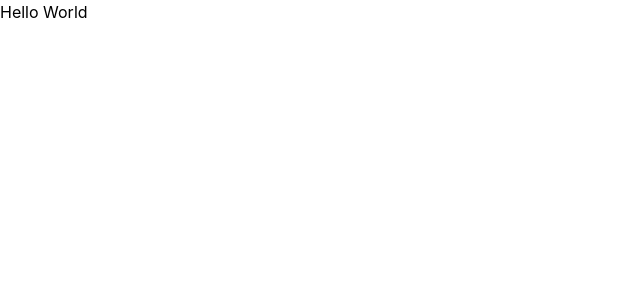
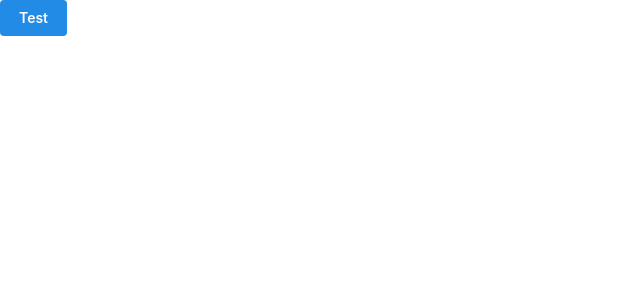
Before and after one commit to viettbq2002/Taskify-Web, a React (Vite) app: page / in a window 1280 px wide. Shown: the top 300 px of the page, without its empty margins (0-640 px from the left). Built offline with nearby package versions, Linux system fonts and the light colour scheme.

Commit message:
initial project

```diff
--- a/package.json
+++ b/package.json
@@ -15,6 +15,7 @@
     "@nivo/bar": "^0.87.0",
     "@nivo/core": "^0.87.0",
     "@nivo/pie": "^0.87.0",
+    "@tanstack/react-query": "^5.52.1",
     "react": "^18.3.1",
     "react-dom": "^18.3.1"
   },
--- a/src/App.tsx
+++ b/src/App.tsx
@@ -1,5 +1,8 @@
+import { Button } from "@mantine/core";
 import "@mantine/core/styles.css";
 
 export default function App() {
-  return <div>Hello World</div>;
+  return <div>
+    <Button >Test</Button>
+  </div>;
 }
--- a/src/main.tsx
+++ b/src/main.tsx
@@ -1,14 +1,25 @@
+import { theme } from "./theme";
 import "@mantine/core/styles.css";
 import { MantineProvider } from "@mantine/core";
-import { theme } from "./theme";
+import { QueryClient, QueryClientProvider } from "@tanstack/react-query";
 import React from "react";
 import ReactDOM from "react-dom/client";
 import App from "./App.tsx";
-
+export const queryClient = new QueryClient({
+  defaultOptions: {
+    queries: {
+      refetchOnMount: false,
+      refetchOnWindowFocus: false,
+      retry: false,
+    },
+  },
+});
 ReactDOM.createRoot(document.getElementById("root") as HTMLElement).render(
   <React.StrictMode>
-    <MantineProvider theme={theme}>
-      <App />
-    </MantineProvider>
+    <QueryClientProvider client={queryClient}>
+      <MantineProvider theme={theme}>
+        <App />
+      </MantineProvider>
+    </QueryClientProvider>
   </React.StrictMode>
 );
--- a/src/theme.ts
+++ b/src/theme.ts
@@ -1,5 +1,5 @@
 import { createTheme } from "@mantine/core";
 
 export const theme = createTheme({
-  /* Put your mantine theme override here */
+
 });
```
Also changed, not shown: 1 other file (tests, documents, lock files or other folders).
